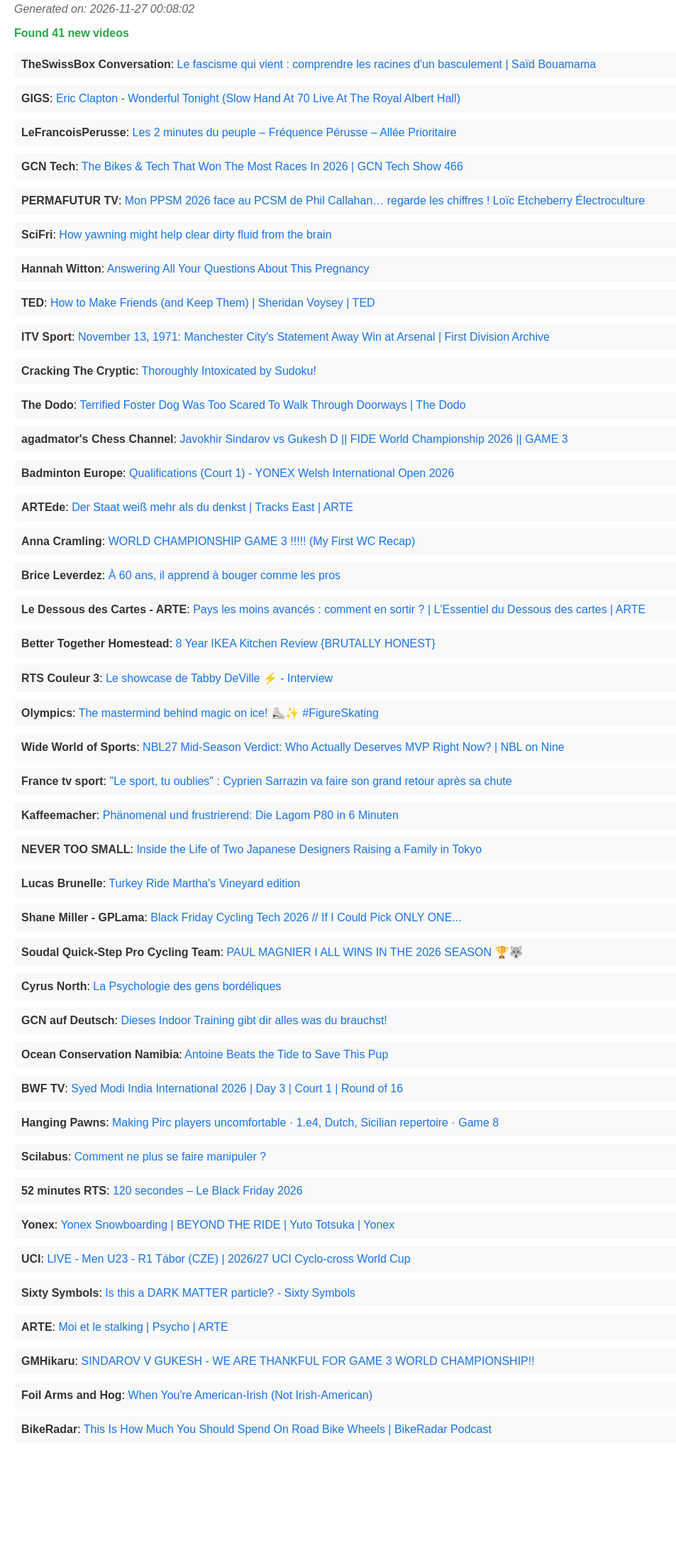
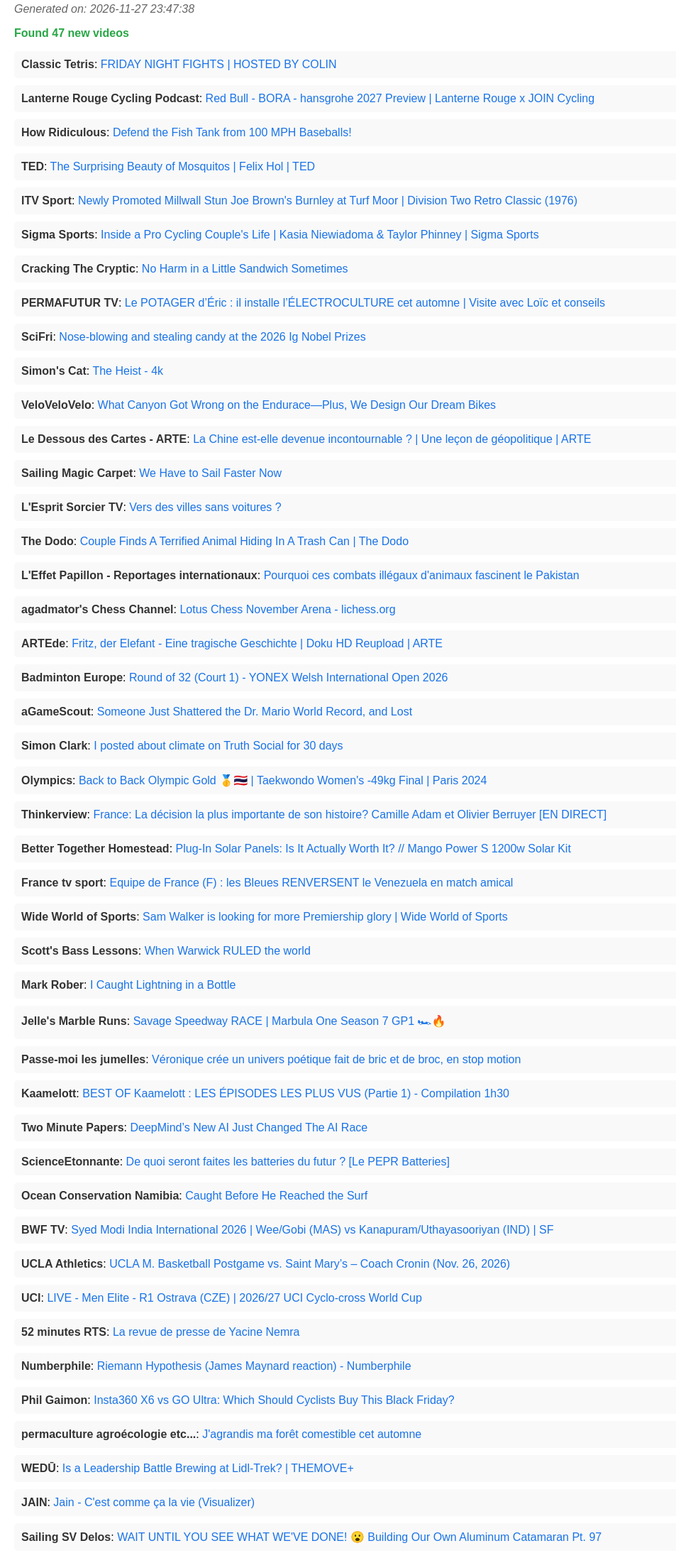
Before and after one commit to MaximeHoldener/check_videos, a plain HTML site: page docs/index.html in a window 1280 px wide. Shown: the part 75-2263 px from the top of the page at 71% size, without its empty margins (0-953 px from the left). Before the commit the page ends 2128 px from the top, so only its background shows below. Drawn offline with Linux system fonts and the light colour scheme.

Commit message:
🤖 Auto-update: New videos checked on Fri Nov 27 23:47:39 UTC 2026

```diff
--- a/docs/index.html
+++ b/docs/index.html
@@ -15,50 +15,56 @@
 </head>
 <body>
     <h1>🆕 New Videos to Watch</h1>
-    <p class="timestamp">Generated on: 2026-11-27 00:08:02</p>
-    <p class="count">Found 41 new videos</p>
+    <p class="timestamp">Generated on: 2026-11-27 23:47:38</p>
+    <p class="count">Found 47 new videos</p>
     <ul>
-        <li><b>TheSwissBox Conversation</b>: <a href="https://www.youtube.com/watch?v=ZHCSKVpXSWM" target="_blank">Le fascisme qui vient : comprendre les racines d'un basculement | Saïd Bouamama</a></li>
-        <li><b>GIGS</b>: <a href="https://www.youtube.com/watch?v=BoHkx3B0zlo" target="_blank">Eric Clapton - Wonderful Tonight (Slow Hand At 70 Live At The Royal Albert Hall)</a></li>
-        <li><b>LeFrancoisPerusse</b>: <a href="https://www.youtube.com/watch?v=tXx_oNkQT44" target="_blank">Les 2 minutes du peuple – Fréquence Pérusse – Allée Prioritaire</a></li>
-        <li><b>GCN Tech</b>: <a href="https://www.youtube.com/watch?v=kvwrxS589t0" target="_blank">The Bikes & Tech That Won The Most Races In 2026 | GCN Tech Show 466</a></li>
-        <li><b>PERMAFUTUR TV</b>: <a href="https://www.youtube.com/watch?v=XZp11i3nvk0" target="_blank">Mon PPSM 2026 face au PCSM de Phil Callahan… regarde les chiffres ! Loïc Etcheberry Électroculture</a></li>
-        <li><b>SciFri</b>: <a href="https://www.youtube.com/watch?v=NRdLxwPGY-s" target="_blank">How yawning might help clear dirty fluid from the brain</a></li>
-        <li><b>Hannah Witton</b>: <a href="https://www.youtube.com/watch?v=9Xjo-bouZaM" target="_blank">Answering All Your Questions About This Pregnancy</a></li>
-        <li><b>TED</b>: <a href="https://www.youtube.com/watch?v=1YlG1FeOqoQ" target="_blank">How to Make Friends (and Keep Them) | Sheridan Voysey | TED</a></li>
-        <li><b>ITV Sport</b>: <a href="https://www.youtube.com/watch?v=OXdgQG7mgkI" target="_blank">November 13, 1971: Manchester City's Statement Away Win at Arsenal | First Division Archive</a></li>
-        <li><b>Cracking The Cryptic</b>: <a href="https://www.youtube.com/watch?v=lWONzEV1eC8" target="_blank">Thoroughly Intoxicated by Sudoku!</a></li>
-        <li><b>The Dodo</b>: <a href="https://www.youtube.com/watch?v=2PaeeKcuD1o" target="_blank">Terrified Foster Dog Was Too Scared To Walk Through Doorways | The Dodo</a></li>
-        <li><b>agadmator's Chess Channel</b>: <a href="https://www.youtube.com/watch?v=fF3pKBWheJs" target="_blank">Javokhir Sindarov vs Gukesh D || FIDE World Championship 2026 || GAME 3</a></li>
-        <li><b>Badminton Europe</b>: <a href="https://www.youtube.com/watch?v=EW7HYdRtX5Y" target="_blank">Qualifications (Court 1) - YONEX Welsh International Open 2026</a></li>
-        <li><b>ARTEde</b>: <a href="https://www.youtube.com/watch?v=_S68JU0usmo" target="_blank">Der Staat weiß mehr als du denkst | Tracks East | ARTE</a></li>
-        <li><b>Anna Cramling</b>: <a href="https://www.youtube.com/watch?v=U62kh1hmAyE" target="_blank">WORLD CHAMPIONSHIP GAME 3 !!!!! (My First WC Recap)</a></li>
-        <li><b>Brice Leverdez</b>: <a href="https://www.youtube.com/watch?v=myJt8p5QTnQ" target="_blank">À 60 ans, il apprend à bouger comme les pros</a></li>
-        <li><b>Le Dessous des Cartes - ARTE</b>: <a href="https://www.youtube.com/watch?v=2zj1wihiNmI" target="_blank">Pays les moins avancés : comment en sortir ? | L'Essentiel du Dessous des cartes | ARTE</a></li>
-        <li><b>Better Together Homestead</b>: <a href="https://www.youtube.com/watch?v=heI6W423tog" target="_blank">8 Year IKEA Kitchen Review {BRUTALLY HONEST}</a></li>
-        <li><b>RTS Couleur 3</b>: <a href="https://www.youtube.com/watch?v=gxv8q2Nf5AY" target="_blank">Le showcase de Tabby DeVille ⚡️ - Interview</a></li>
-        <li><b>Olympics</b>: <a href="https://www.youtube.com/watch?v=0ATGRh4ejgU" target="_blank">The mastermind behind magic on ice! ⛸️✨ #FigureSkating</a></li>
-        <li><b>Wide World of Sports</b>: <a href="https://www.youtube.com/watch?v=rFFfLeRoWSc" target="_blank">NBL27 Mid-Season Verdict: Who Actually Deserves MVP Right Now? | NBL on Nine</a></li>
-        <li><b>France tv sport</b>: <a href="https://www.youtube.com/watch?v=zvIWInyUxk4" target="_blank">"Le sport, tu oublies" : Cyprien Sarrazin va faire son grand retour après sa chute</a></li>
-        <li><b>Kaffeemacher</b>: <a href="https://www.youtube.com/watch?v=fGuynuoR7Vw" target="_blank">Phänomenal und frustrierend: Die Lagom P80 in 6 Minuten</a></li>
-        <li><b>NEVER TOO SMALL</b>: <a href="https://www.youtube.com/watch?v=lvxFSHdAYMg" target="_blank">Inside the Life of Two Japanese Designers Raising a Family in Tokyo</a></li>
-        <li><b>Lucas Brunelle</b>: <a href="https://www.youtube.com/watch?v=S-pvjbABEd4" target="_blank">Turkey Ride Martha's Vineyard edition</a></li>
-        <li><b>Shane Miller - GPLama</b>: <a href="https://www.youtube.com/watch?v=LxdebOusMPM" target="_blank">Black Friday Cycling Tech 2026 // If I Could Pick ONLY ONE...</a></li>
-        <li><b>Soudal Quick-Step Pro Cycling Team</b>: <a href="https://www.youtube.com/watch?v=q6cxGeST7CY" target="_blank">PAUL MAGNIER I ALL WINS IN THE 2026 SEASON 🏆🐺</a></li>
-        <li><b>Cyrus North</b>: <a href="https://www.youtube.com/watch?v=zCus0i6Upow" target="_blank">La Psychologie des gens bordéliques</a></li>
-        <li><b>GCN auf Deutsch</b>: <a href="https://www.youtube.com/watch?v=JO5mDBg7snw" target="_blank">Dieses Indoor Training gibt dir alles was du brauchst!</a></li>
-        <li><b>Ocean Conservation Namibia</b>: <a href="https://www.youtube.com/watch?v=Y6NXZOF36B8" target="_blank">Antoine Beats the Tide to Save This Pup</a></li>
-        <li><b>BWF TV</b>: <a href="https://www.youtube.com/watch?v=-yYKLG6I8XM" target="_blank">Syed Modi India International 2026 | Day 3 | Court 1 | Round of 16</a></li>
-        <li><b>Hanging Pawns</b>: <a href="https://www.youtube.com/watch?v=Fmx-DrMZrQA" target="_blank">Making Pirc players uncomfortable · 1.e4, Dutch, Sicilian repertoire · Game 8</a></li>
-        <li><b>Scilabus</b>: <a href="https://www.youtube.com/watch?v=RGmRbjOExH8" target="_blank">Comment ne plus se faire manipuler ?</a></li>
-        <li><b>52 minutes RTS</b>: <a href="https://www.youtube.com/watch?v=LW0-ck_Zw3w" target="_blank">120 secondes – Le Black Friday 2026</a></li>
-        <li><b>Yonex</b>: <a href="https://www.youtube.com/watch?v=cfxpMi95EQY" target="_blank">Yonex Snowboarding | BEYOND THE RIDE | Yuto Totsuka | Yonex</a></li>
-        <li><b>UCI</b>: <a href="https://www.youtube.com/watch?v=xETVcCPZvgs" target="_blank">LIVE - Men U23 - R1 Tábor (CZE) | 2026/27 UCI Cyclo-cross World Cup</a></li>
-        <li><b>Sixty Symbols</b>: <a href="https://www.youtube.com/watch?v=zgI-SnA1ldU" target="_blank">Is this a DARK MATTER particle? - Sixty Symbols</a></li>
-        <li><b>ARTE</b>: <a href="https://www.youtube.com/watch?v=k2iLhqpQhq0" target="_blank">Moi et le stalking | Psycho | ARTE</a></li>
-        <li><b>GMHikaru</b>: <a href="https://www.youtube.com/watch?v=MJoFExlPhL4" target="_blank">SINDAROV V GUKESH - WE ARE THANKFUL FOR GAME 3 WORLD CHAMPIONSHIP!!</a></li>
-        <li><b>Foil Arms and Hog</b>: <a href="https://www.youtube.com/watch?v=GtLMyJjneII" target="_blank">When You're American-Irish (Not Irish-American)</a></li>
-        <li><b>BikeRadar</b>: <a href="https://www.youtube.com/watch?v=TknYxzBH8GA" target="_blank">This Is How Much You Should Spend On Road Bike Wheels | BikeRadar Podcast</a></li>
+        <li><b>Classic Tetris</b>: <a href="https://www.youtube.com/watch?v=227G-kgEbi0" target="_blank">FRIDAY NIGHT FIGHTS | HOSTED BY COLIN</a></li>
+        <li><b>Lanterne Rouge Cycling Podcast</b>: <a href="https://www.youtube.com/watch?v=30wyTsSzUkQ" target="_blank">Red Bull - BORA - hansgrohe 2027 Preview | Lanterne Rouge x JOIN Cycling</a></li>
+        <li><b>How Ridiculous</b>: <a href="https://www.youtube.com/watch?v=ev1jl4POONE" target="_blank">Defend the Fish Tank from 100 MPH Baseballs!</a></li>
+        <li><b>TED</b>: <a href="https://www.youtube.com/watch?v=Zsc9B3-1kTI" target="_blank">The Surprising Beauty of Mosquitos | Felix Hol | TED</a></li>
+        <li><b>ITV Sport</b>: <a href="https://www.youtube.com/watch?v=kxaLv3067xc" target="_blank">Newly Promoted Millwall Stun Joe Brown's Burnley at Turf Moor | Division Two Retro Classic (1976)</a></li>
+        <li><b>Sigma Sports</b>: <a href="https://www.youtube.com/watch?v=8LBqV9ABik8" target="_blank">Inside a Pro Cycling Couple's Life | Kasia Niewiadoma & Taylor Phinney | Sigma Sports</a></li>
+        <li><b>Cracking The Cryptic</b>: <a href="https://www.youtube.com/watch?v=jg55SiG7lmk" target="_blank">No Harm in a Little Sandwich Sometimes</a></li>
+        <li><b>PERMAFUTUR TV</b>: <a href="https://www.youtube.com/watch?v=MqeY9jmdKQ4" target="_blank">Le POTAGER d’Éric : il installe l’ÉLECTROCULTURE cet automne | Visite avec Loïc et conseils</a></li>
+        <li><b>SciFri</b>: <a href="https://www.youtube.com/watch?v=YqciZ_6LyU4" target="_blank">Nose-blowing and stealing candy at the 2026 Ig Nobel Prizes</a></li>
+        <li><b>Simon's Cat</b>: <a href="https://www.youtube.com/watch?v=YJo-a9PX-zI" target="_blank">The Heist - 4k</a></li>
+        <li><b>VeloVeloVelo</b>: <a href="https://www.youtube.com/watch?v=A35-fAnCX6U" target="_blank">What Canyon Got Wrong on the Endurace—Plus, We Design Our Dream Bikes</a></li>
+        <li><b>Le Dessous des Cartes - ARTE</b>: <a href="https://www.youtube.com/watch?v=6rUHusLziFw" target="_blank">La Chine est-elle devenue incontournable ? | Une leçon de géopolitique | ARTE</a></li>
+        <li><b>Sailing Magic Carpet</b>: <a href="https://www.youtube.com/watch?v=kZYKKCrSUt8" target="_blank">We Have to Sail Faster Now</a></li>
+        <li><b>L'Esprit Sorcier TV</b>: <a href="https://www.youtube.com/watch?v=E4yLn3_VmhM" target="_blank">Vers des villes sans voitures ?</a></li>
+        <li><b>The Dodo</b>: <a href="https://www.youtube.com/watch?v=pOCPrFpZzj0" target="_blank">Couple Finds A Terrified Animal Hiding In A Trash Can | The Dodo</a></li>
+        <li><b>L'Effet Papillon - Reportages internationaux</b>: <a href="https://www.youtube.com/watch?v=WMKsFb1HTHY" target="_blank">Pourquoi ces combats illégaux d'animaux fascinent le Pakistan</a></li>
+        <li><b>agadmator's Chess Channel</b>: <a href="https://www.youtube.com/watch?v=uSphuFUulRg" target="_blank">Lotus Chess November Arena - lichess.org</a></li>
+        <li><b>ARTEde</b>: <a href="https://www.youtube.com/watch?v=GM6Z_zYVk14" target="_blank">Fritz, der Elefant - Eine tragische Geschichte | Doku HD Reupload | ARTE</a></li>
+        <li><b>Badminton Europe</b>: <a href="https://www.youtube.com/watch?v=r4ZZ5XTMips" target="_blank">Round of 32 (Court 1) - YONEX Welsh International Open 2026</a></li>
+        <li><b>aGameScout</b>: <a href="https://www.youtube.com/watch?v=Ud7WITywv0o" target="_blank">Someone Just Shattered the Dr. Mario World Record, and Lost</a></li>
+        <li><b>Simon Clark</b>: <a href="https://www.youtube.com/watch?v=dJa5zjQtFpI" target="_blank">I posted about climate on Truth Social for 30 days</a></li>
+        <li><b>Olympics</b>: <a href="https://www.youtube.com/watch?v=QBDccplaevw" target="_blank">Back to Back Olympic Gold 🥇🇹🇭 | Taekwondo Women's -49kg Final | Paris 2024</a></li>
+        <li><b>Thinkerview</b>: <a href="https://www.youtube.com/watch?v=phNlZ5oNOiY" target="_blank">France: La décision la plus importante de son histoire? Camille Adam et Olivier Berruyer [EN DIRECT]</a></li>
+        <li><b>Better Together Homestead</b>: <a href="https://www.youtube.com/watch?v=ngKQi9tVGE4" target="_blank">Plug-In Solar Panels: Is It Actually Worth It? // Mango Power S 1200w Solar Kit</a></li>
+        <li><b>France tv sport</b>: <a href="https://www.youtube.com/watch?v=oBGe8a_ZVkk" target="_blank">Equipe de France (F) : les Bleues RENVERSENT le Venezuela en match amical</a></li>
+        <li><b>Wide World of Sports</b>: <a href="https://www.youtube.com/watch?v=OHx4cvLV_TE" target="_blank">Sam Walker is looking for more Premiership glory | Wide World of Sports</a></li>
+        <li><b>Scott's Bass Lessons</b>: <a href="https://www.youtube.com/watch?v=679M8UIVtbM" target="_blank">When Warwick RULED the world</a></li>
+        <li><b>Mark Rober</b>: <a href="https://www.youtube.com/watch?v=cmGMlzXlbUQ" target="_blank">I Caught Lightning in a Bottle</a></li>
+        <li><b>Jelle's Marble Runs</b>: <a href="https://www.youtube.com/watch?v=210P6KKX9s0" target="_blank">Savage Speedway RACE | Marbula One Season 7 GP1 🏎🔥</a></li>
+        <li><b>Passe-moi les jumelles</b>: <a href="https://www.youtube.com/watch?v=upKjvd4OCmA" target="_blank">Véronique crée un univers poétique fait de bric et de broc, en stop motion</a></li>
+        <li><b>Kaamelott</b>: <a href="https://www.youtube.com/watch?v=q565ExDXRSM" target="_blank">BEST OF Kaamelott : LES ÉPISODES LES PLUS VUS (Partie 1) - Compilation 1h30</a></li>
+        <li><b>Two Minute Papers</b>: <a href="https://www.youtube.com/watch?v=u6UYsl-KEoc" target="_blank">DeepMind’s New AI Just Changed The AI Race</a></li>
+        <li><b>ScienceEtonnante</b>: <a href="https://www.youtube.com/watch?v=EWgTHGFVvmI" target="_blank">De quoi seront faites les batteries du futur ? [Le PEPR Batteries]</a></li>
+        <li><b>Ocean Conservation Namibia</b>: <a href="https://www.youtube.com/watch?v=H9_iPuHwAxo" target="_blank">Caught Before He Reached the Surf</a></li>
+        <li><b>BWF TV</b>: <a href="https://www.youtube.com/watch?v=VlM2Z1roYjo" target="_blank">Syed Modi India International 2026 | Wee/Gobi (MAS) vs Kanapuram/Uthayasooriyan (IND) | SF</a></li>
+        <li><b>UCLA Athletics</b>: <a href="https://www.youtube.com/watch?v=Uv-xTl_IP9E" target="_blank">UCLA M. Basketball Postgame vs. Saint Mary’s – Coach Cronin (Nov. 26, 2026)</a></li>
+        <li><b>UCI</b>: <a href="https://www.youtube.com/watch?v=8KBElVzV6as" target="_blank">LIVE - Men Elite - R1 Ostrava (CZE) | 2026/27 UCI Cyclo-cross World Cup</a></li>
+        <li><b>52 minutes RTS</b>: <a href="https://www.youtube.com/watch?v=Pwdhoe-MWcg" target="_blank">La revue de presse de Yacine Nemra</a></li>
+        <li><b>Numberphile</b>: <a href="https://www.youtube.com/watch?v=FMJrEzK1wz4" target="_blank">Riemann Hypothesis (James Maynard reaction) - Numberphile</a></li>
+        <li><b>Phil Gaimon</b>: <a href="https://www.youtube.com/watch?v=ANpfqO_bfIE" target="_blank">Insta360 X6 vs GO Ultra: Which Should Cyclists Buy This Black Friday?</a></li>
+        <li><b>permaculture agroécologie etc...</b>: <a href="https://www.youtube.com/watch?v=Cid2I1MgRtk" target="_blank">J'agrandis ma forêt comestible cet automne</a></li>
+        <li><b>WEDŪ</b>: <a href="https://www.youtube.com/watch?v=uxTqR7vNMBk" target="_blank">Is a Leadership Battle Brewing at Lidl-Trek? | THEMOVE+</a></li>
+        <li><b>JAIN</b>: <a href="https://www.youtube.com/watch?v=myvBd1OYC_I" target="_blank">Jain - C'est comme ça la vie (Visualizer)</a></li>
+        <li><b>Sailing SV Delos</b>: <a href="https://www.youtube.com/watch?v=Mwn7A6rcWYc" target="_blank">WAIT UNTIL YOU SEE WHAT WE'VE DONE! 😮 Building Our Own Aluminum Catamaran Pt. 97</a></li>
+        <li><b>ARTE</b>: <a href="https://www.youtube.com/watch?v=lHavM7_k3ZM" target="_blank">Les derniers pêcheurs de Hartlepool | Un film post-Brexit et ses conséquences | ARTE</a></li>
+        <li><b>Rob Scallon</b>: <a href="https://www.youtube.com/watch?v=dIxv4cuo2kY" target="_blank">Why I Have This Parking Garage in My Computer</a></li>
+        <li><b>GMHikaru</b>: <a href="https://www.youtube.com/watch?v=o9uGG13zFVw" target="_blank">THE MATCH EVERYONE WANTED, JYNXZI VS HIKARU</a></li>
     </ul>
 </body>
 </html>
```
Also changed, not shown: output_valid_only.csv.
